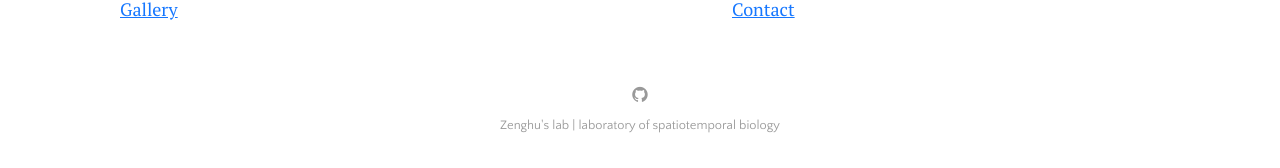
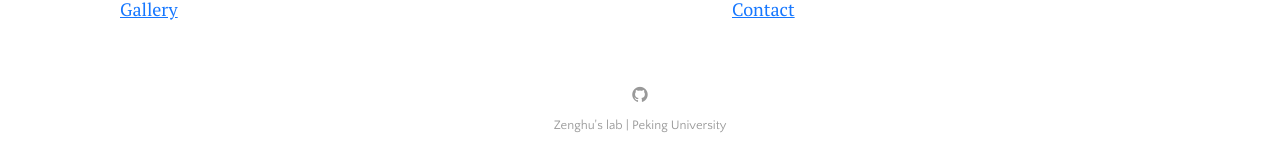
Before and after one commit to ZenghuPKU/zenghupku.github.io, a Jekyll site: the page built from index.html, in a window 1280 px wide. Shown: the part 801-969 px from the top of the page. Built offline with Jekyll 4.4.1, drawn with Linux system fonts in a browser that asks for light colours; the list of posts is cut into pages by our own code.

Commit message:
Update _config.yml

```diff
--- a/_config.yml
+++ b/_config.yml
@@ -21,7 +21,7 @@ plugins:             [jekyll-paginate, jekyll-sitemap, jekyll-feed, jekyll-seo-t
 
 # Customise atom feed settings (this is where Jekyll-Feed gets configuration information)
 title:		           "Zenghu's lab"
-description:	       'laboratory of spatiotemporal biology '
+description:	       'Peking University '
 author:              'chen CHENG，Lingyuan YE'
 
 # RSS 2.0 can be used instead of Atom by uncommenting following two lines
```
